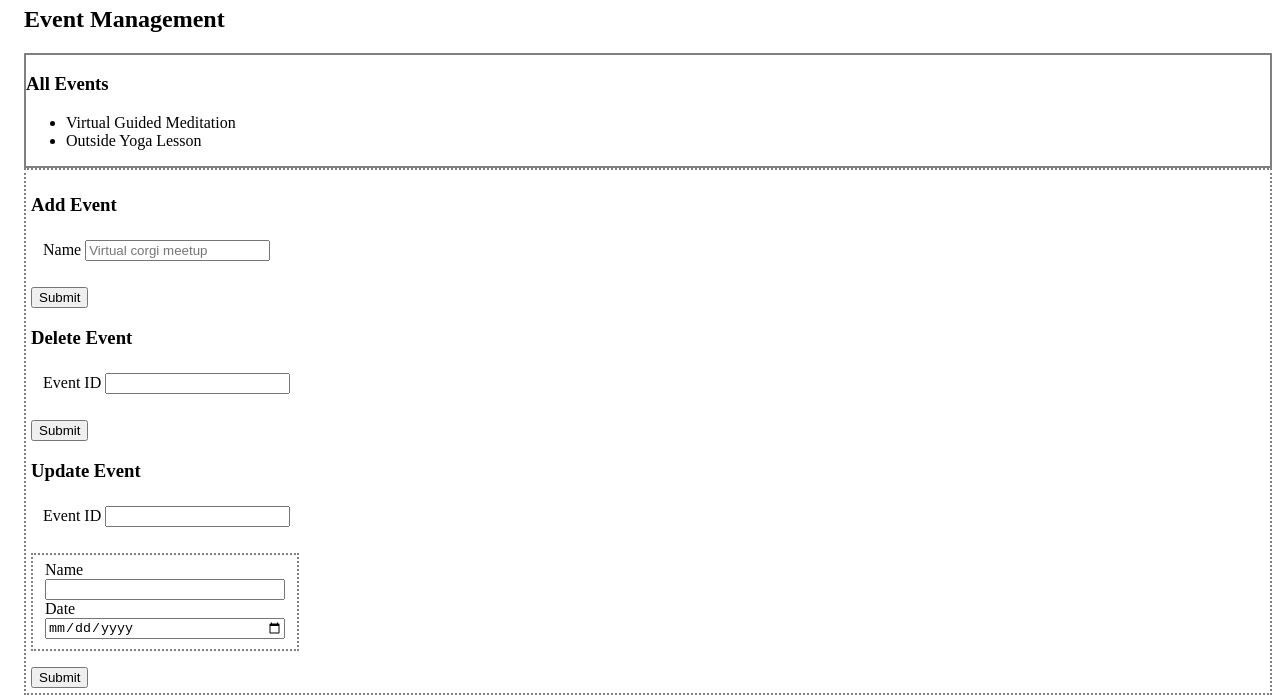
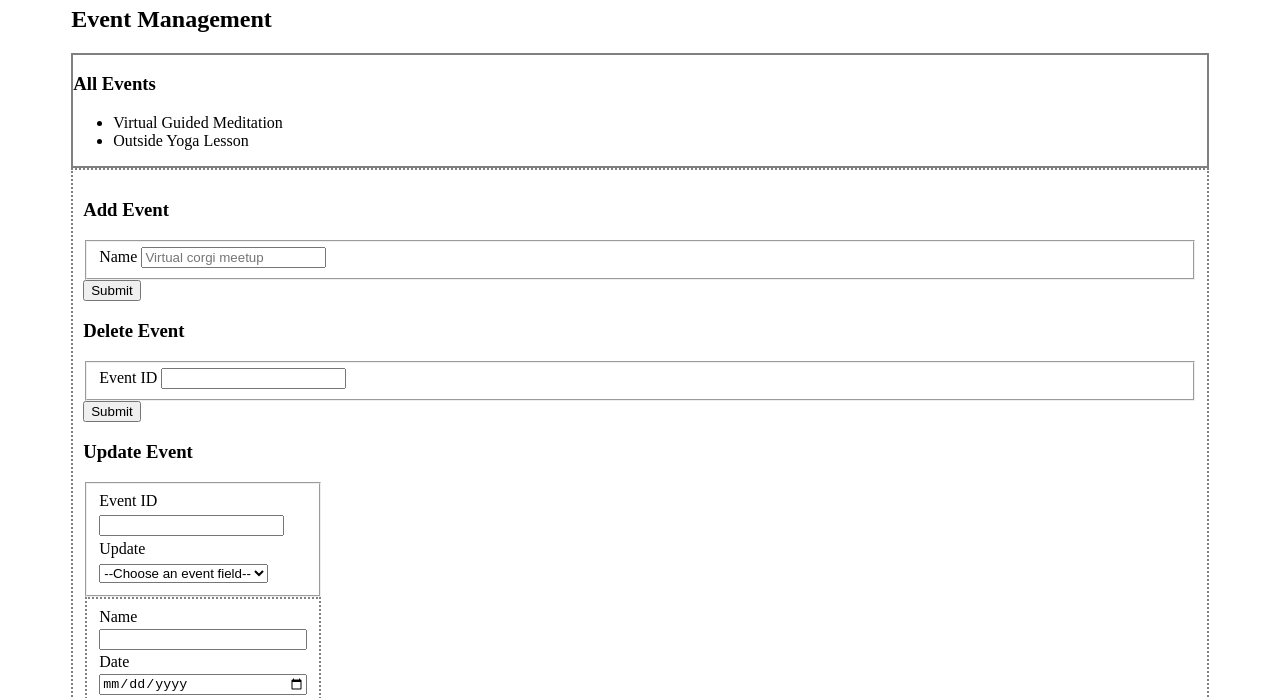
Before and after one commit to carbonsoda/eventonica-static, a plain HTML site: page index.html in a window 1280 px wide. Shown: the part 102-800 px from the top of the page. Drawn offline with Linux system fonts and the light colour scheme.

Commit message:
Adjust fieldset margins

```diff
--- a/index.html
+++ b/index.html
@@ -30,6 +30,7 @@
                 </ul>
             </div>
 
+
             <!--FORMS FOR ALL EVENT CHANGES-->
             <div class="event-changes">
                 <h3>Add Event</h3>
@@ -56,10 +57,10 @@
                 <form id="update-event" action="#">
                     <fieldset>
                         <label>Event ID</label>
-                        <input type="number" min="1" id="update-event" />
+                        <input type="number" min="1" id="update-event-ID" />
 
-                    <!--Activates once event ID entered-->
-                        <!-- <label for="update-event-select">Update </label>
+                    <!--Activate once event ID entered-->
+                        <label for="update-event-select">Update </label>
                         <select id="update-event-select">
                             <option value="">--Choose an event field--</option>
                             <option value="name">Name</option>
@@ -68,13 +69,12 @@
                             <option value="location">Location</option>
                             <option value="category">Category</option>
                             <option value="details">Details</option>
-                        </select> -->
+                        </select>
                     </fieldset>
 
 
                     <fieldset id="update-fields">
-                        <!--Populate fields based on what user selected-->
-                        <!--Adding them for now -->
+                        <!--Ideally populate fields based on what user selected in dropdown-->
                         <label for="name-update">Name</label>
                         <input type="text" id="event-name-update" />
                         <label for="event-date-update">Date</label>
--- a/static/index.css
+++ b/static/index.css
@@ -1,7 +1,3 @@
-fieldset {
-    border: none;
-    margin: 1rem 0;
-}
 
 header {
     /* For more about flexbox, see https://css-tricks.com/snippets/css/a-guide-to-flexbox/ */
@@ -18,7 +14,7 @@ main {
     display: flex;
     flex-direction: column;
     justify-content: space-between;
-    margin-left: 1em;
+    margin: 0 5% 0 5%;
 }
 
 aside {
@@ -37,12 +33,20 @@ footer {
 
 .event-changes {
     border: 2px gray dotted;
-    padding: 5px;
+    padding: 10px;
+}
+
+
+#update-event {
+    display: flex;
+    flex-direction: column;
+    justify-content: center;
+    line-height: 1.5em;
+    max-width: 15em;
 }
 
 #update-fields {
     border: 2px gray dotted;
     display: flex;
     flex-direction: column;
-    max-width: 15em;
 }
```
